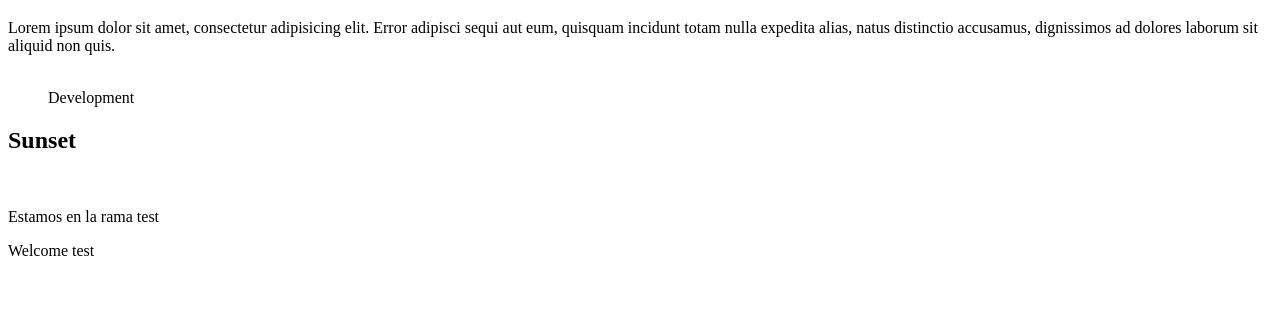
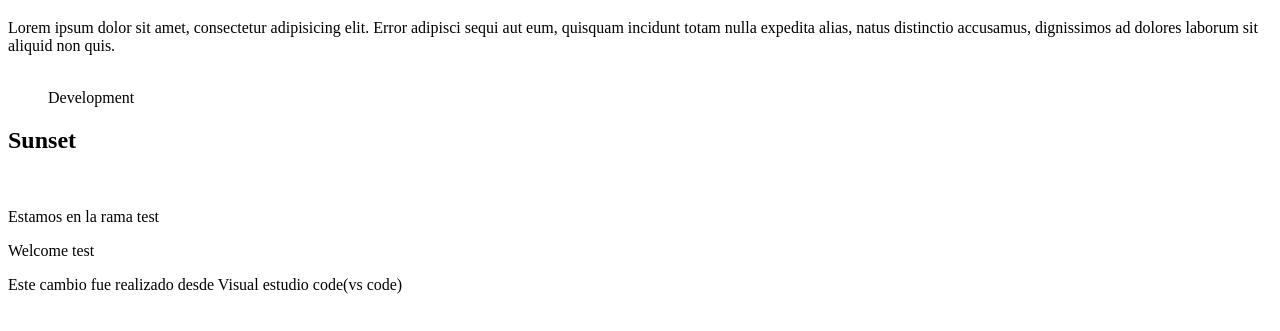
Before and after one commit to Jencler/practicando-git, a plain HTML site: page index.html in a window 1280 px wide. Shown: the part 61-392 px from the top of the page. Drawn offline with Linux system fonts and the light colour scheme.

Commit message:
primer commir desde vs code

```diff
--- a/index.html
+++ b/index.html
@@ -4,7 +4,7 @@
     <meta charset="UTF-8">
     <meta http-equiv="X-UA-Compatible" content="IE=edge">
     <meta name="viewport" content="width=device-width, initial-scale=1.0">
-    <title>Practicando con GIT</title>
+    <title>Practicando con GIT desde VS code</title>
 </head>
 <body>
     <h1>GIT DESDE CERO</h1>
@@ -23,5 +23,10 @@
         <p>Estamos en la rama test</p>
         <span>Welcome test</span>
     </div>
+    <div>
+        <p>
+            Este cambio fue realizado desde Visual estudio code(vs code)
+        </p>
+    </div>
 </body>
 </html>
```
Also changed, not shown: 1 other file.
